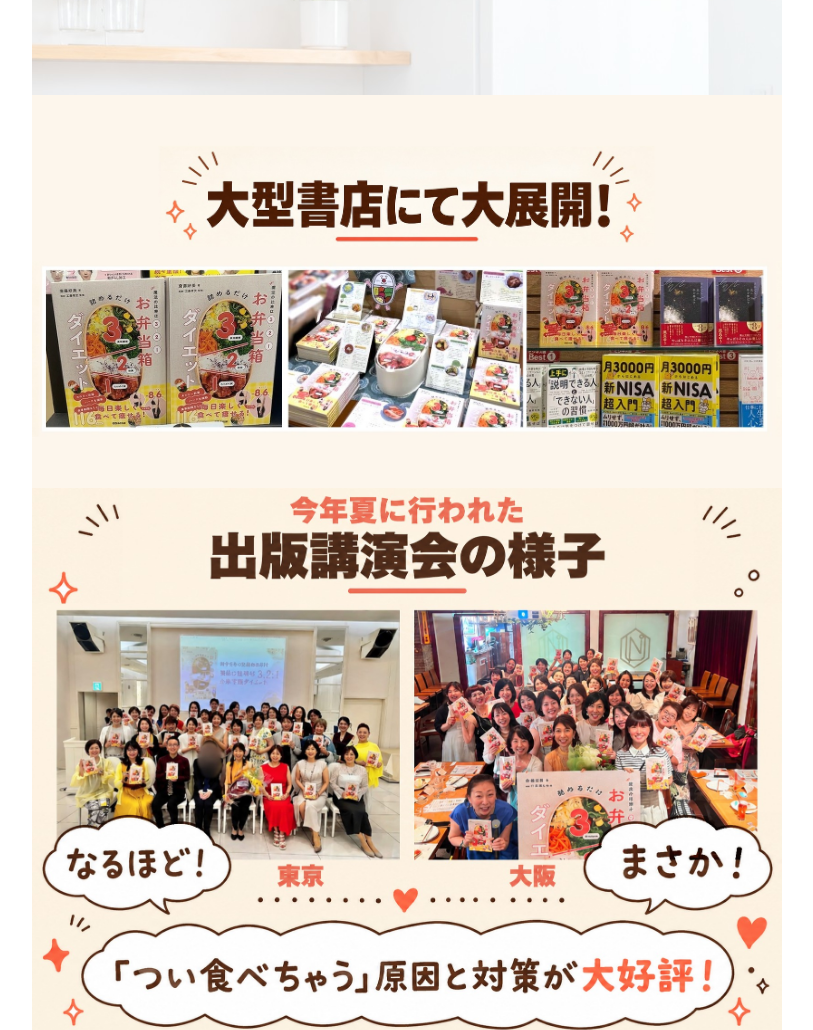
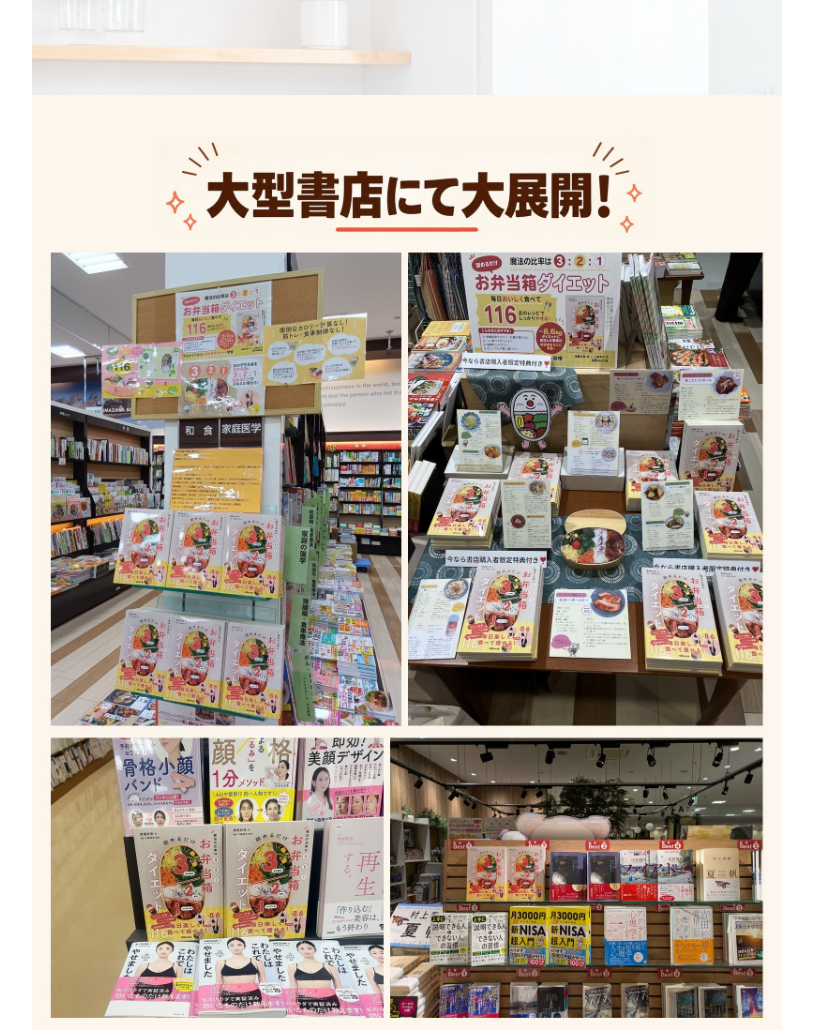
Before and after one commit to yoshimin3/publication-lp-full, a plain HTML site: page index.html in a window 1280 px wide. Shown: the part 8064-9094 px from the top of the page, without its empty margins (233-1046 px from the left). Drawn offline with Linux system fonts and the light colour scheme.

Commit message:
書店の写真4枚を全体が見える形で掲載

```diff
--- a/index.html
+++ b/index.html
@@ -37,7 +37,7 @@ h2{font-size:40px;line-height:1.5}
 <div style="display:flex;gap:26px;align-items:center;text-align:left"><img src="prof.jpg" style="width:300px;border-radius:26px;box-shadow:0 0 28px rgba(240,160,90,.45);flex:0 0 300px"><div style="flex:1"><div style="font-size:23px;line-height:1.5;color:#B8452A">食べながら痩せる<br>ダイエットの専門家</div><div style="font-size:34px;color:#7a1f2b;margin:6px 0 12px;line-height:1.3">齋藤好美</div><div style="font-size:19px;line-height:1.7;font-weight:600;color:#3a2a22">数多くのダイエットを繰り返し、太っているのに「栄養失調」といわれたことをきっかけに、食べながら健康に痩せる食事を実践。<br>延べ1000名以上の食事にアドバイス、−3kgから−12kgのダイエットに成功。<br>食育にもつながる食事方法で、子供たちに真似されてもいい、子供たちに誇れるダイエットを提唱。<br>「美しさと自信を手に入れて、笑顔あふれる最高にハッピーな人生を送ってほしい」という想いから、ビバランスダイエット協会を設立。</div></div></div>
 <div class="md" style="margin:36px 0 8px">メディア掲載</div><div class="band" style="font-size:34px;padding:16px">週刊女性　／　プレジデントオンライン</div></div>
 
-<img src="07-ranking.jpg"><img src="shoten_band_v2.jpg" alt="大型書店にて大展開！"><img src="06-kouenkai.jpg">
+<img src="07-ranking.jpg"><img src="shoten_band_v3.jpg" alt="大型書店にて大展開！"><img src="06-kouenkai.jpg">
 <div class="s pink"><h2 class="rr">こんなふうに変わりました</h2></div>
 <img src="08-jukosei.jpg">
 
```
Also changed, not shown: shoten_band_v2.jpg (deleted), shoten_band_v3.jpg (added).
